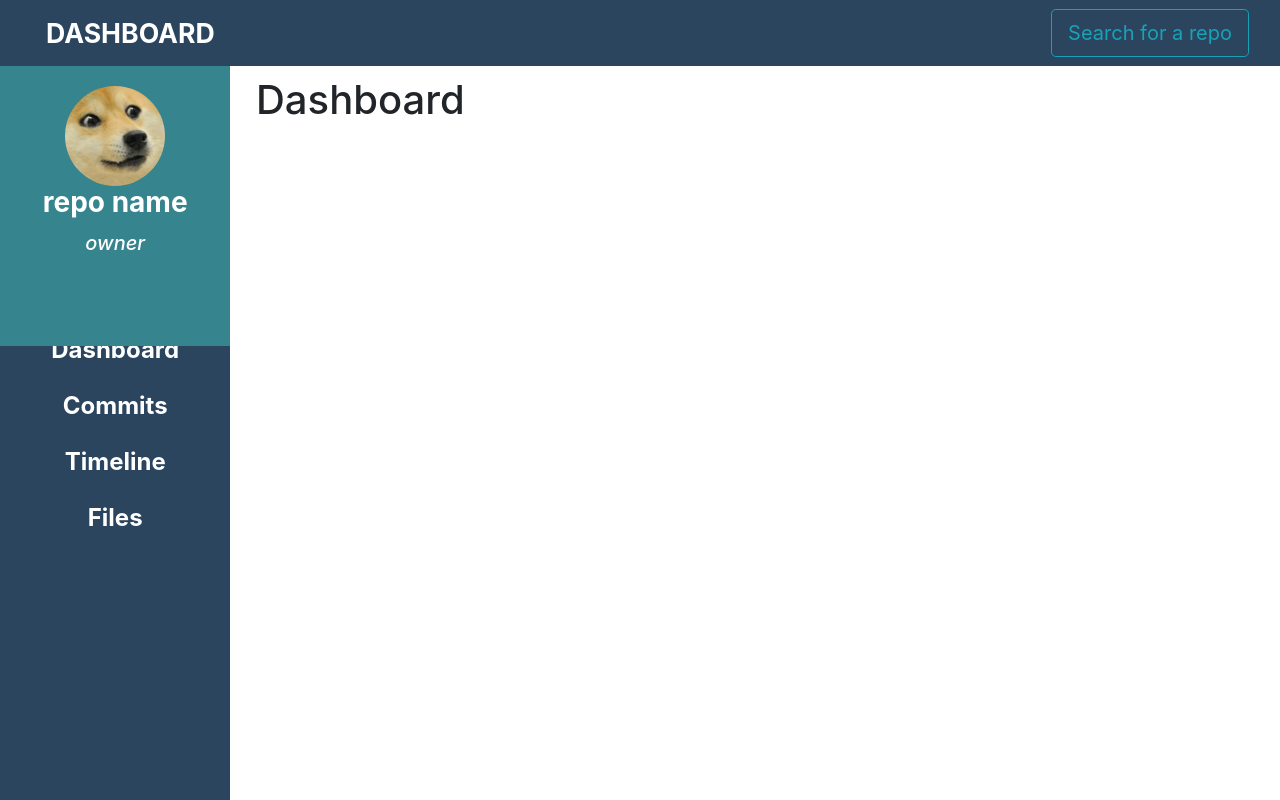
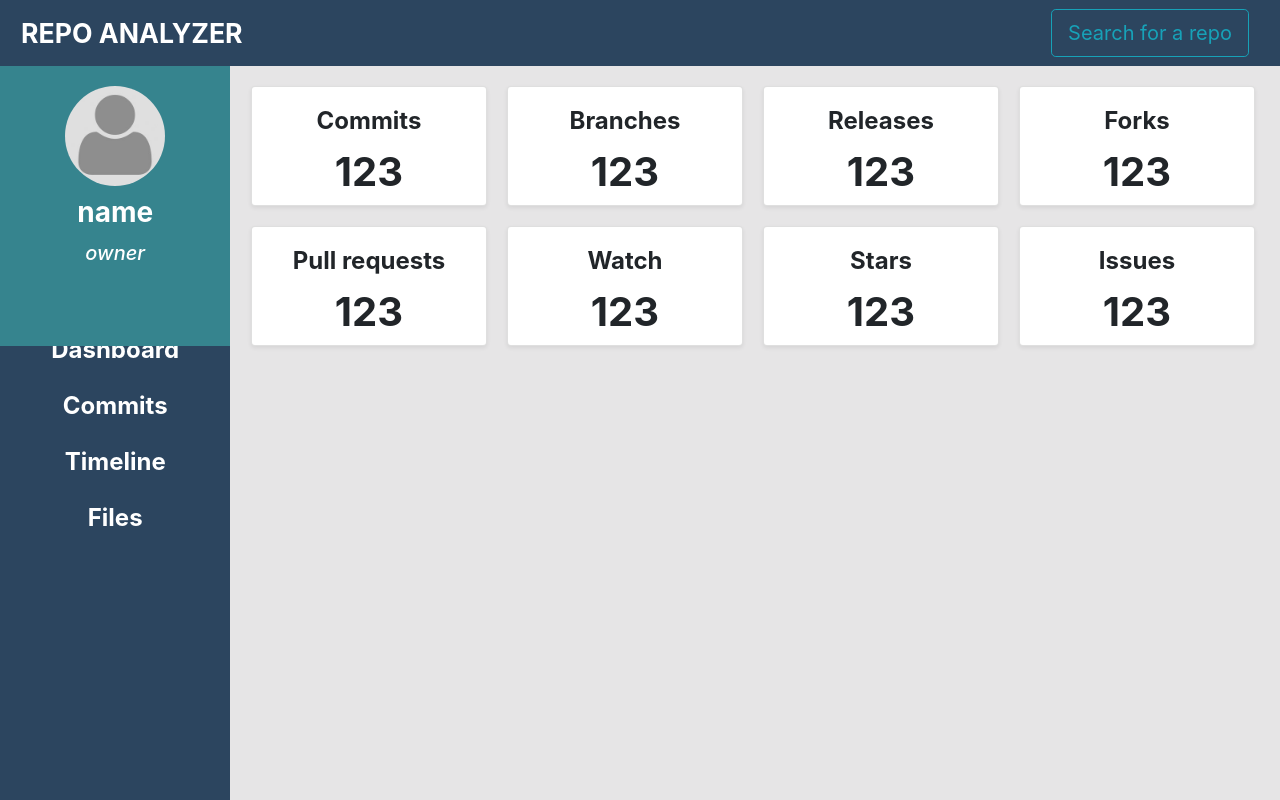
Before and after one commit to idea456/repo-analyzer, a React (Create React App) app: page /dashboard in a window 1280 px wide. Built offline with nearby package versions, Linux system fonts and the light colour scheme.

Commit message:
added dashboard functionality

```diff
--- a/src/App.css
+++ b/src/App.css
@@ -1,4 +1,4 @@
-body {
+html {
   background-color: #e6e5e6;
 }
 
@@ -9,7 +9,7 @@ body {
 .navbar strong {
   font-size: 20pt;
   color: white;
-  margin-left: 30px;
+  margin-left: 5px;
 }
 
 .navbar .navbar-links {
@@ -18,6 +18,7 @@ body {
 .wrapper {
   display: flex;
   position: relative;
+  background-color: #e6e5e6;
 }
 
 .sidebar-profile {
--- a/src/App.js
+++ b/src/App.js
@@ -2,15 +2,56 @@ import React, { useState } from "react";
 import "./App.css";
 import { BrowserRouter as Router, Route, Switch, Link } from "react-router-dom";
 import { Navbar, Nav, Form, Button, Modal, Image } from "react-bootstrap";
+import axios from "axios";
 
-function App() {
-  const [show, setShow] = useState(false);
-  const handleShowModal = () => setShow(true);
-  const handleCloseModal = () => setShow(false);
+import Dashboard from "./pages/Dashboard";
 
+class App extends React.Component {
+  constructor() {
+    super();
+    this.state = {
+      owner: "owner",
+      name: "name",
+      image: "",
+      showModal: false,
+      loading: true
+    };
+    this.textOwner = React.createRef();
+    this.textName = React.createRef();
+
+    this.handleCloseModal = this.handleCloseModal.bind(this);
+    this.handleShowModal = this.handleShowModal.bind(this);
+    this.submitSearch = this.submitSearch.bind(this);
+  }
+
+  async submitSearch() {
+    const target = `https://api.github.com/users/${this.textOwner.current.value}/repos`;
+    const data = await axios.get(target);
+    this.setState({
+      owner: this.textOwner.current.value,
+      name: this.textName.current.value,
+      image: data.data[0].owner.avatar_url,
+      showModal: false,
+      loading: false
+    });
+  }
+
+  handleCloseModal() {
+    this.setState({ showModal: false });
+  }
+
+  handleShowModal() {
+    this.setState({ showModal: true });
+  }
+
+  componentDidCatch() {
+    alert("error!");
+  }
+
+  render() {
     return (
       <Router>
-      <Modal show={show} onHide={handleCloseModal}>
+        <Modal show={this.state.showModal} onHide={this.handleCloseModal}>
           <Modal.Header closeButton>
             <Modal.Title>Search for a repo</Modal.Title>
           </Modal.Header>
@@ -20,7 +61,7 @@ function App() {
               <Form.Group>
                 <Form.Label>Owner of repository</Form.Label>
                 <Form.Control
-                type="email"
+                  ref={this.textOwner}
                   placeholder="Enter owner of repository"
                 />
                 <Form.Text className="text-muted">
@@ -28,10 +69,10 @@ function App() {
                 </Form.Text>
               </Form.Group>
 
-            <Form.Group controlId="formBasicEmail">
+              <Form.Group>
                 <Form.Label>Name of repository</Form.Label>
                 <Form.Control
-                type="email"
+                  ref={this.textName}
                   placeholder="Enter name of repository"
                 />
                 <Form.Text className="text-muted">
@@ -42,28 +83,26 @@ function App() {
           </Modal.Body>
 
           <Modal.Footer>
-          <Button variant="secondary" onClick={handleCloseModal}>
+            <Button variant="secondary" onClick={this.handleCloseModal}>
               Cancel
             </Button>
-          <Button variant="primary">Search</Button>
+            <Button variant="primary" onClick={this.submitSearch}>
+              Search
+            </Button>
           </Modal.Footer>
         </Modal>
 
-      <Navbar className="navbar">
+        <Navbar className="navbar" sticky="top">
           <Navbar.Brand>
-          <strong>DASHBOARD</strong>
+            <strong>REPO ANALYZER</strong>
           </Navbar.Brand>
 
-        {/* <Nav className="mr-auto navbar-links">
-          <Nav.Link href="#home">Home</Nav.Link>
-          <Nav.Link href="#about">About</Nav.Link>
-        </Nav> */}
           <Button
             className="ml-auto"
             style={{ marginRight: 15 }}
             variant="outline-info"
             size="lg"
-          onClick={handleShowModal}
+            onClick={this.handleShowModal}
           >
             Search for a repo
           </Button>
@@ -75,14 +114,18 @@ function App() {
             <Image
               style={{ width: 100 }}
               resizeMode="contain"
-            src={require("./images/doge.jpeg")}
+              src={
+                this.state.image === ""
+                  ? require("./images/empty.jpg")
+                  : this.state.image
+              }
               roundedCircle
             />
-          <h3>
-            <strong>repo name</strong>
+            <h3 style={{ marginTop: 10 }}>
+              <strong>{this.state.name}</strong>
             </h3>
             <h4>
-            <i style={{ fontSize: 20 }}>owner</i>
+              <i style={{ fontSize: 20 }}>{this.state.owner}</i>
             </h4>
           </div>
 
@@ -114,7 +157,11 @@ function App() {
           <div className="main-content">
             <Switch>
               <Route path="/dashboard">
-              <h1>Dashboard</h1>
+                <Dashboard
+                  owner={this.state.owner}
+                  name={this.state.name}
+                  loading={false}
+                />
               </Route>
 
               <Route path="/commits">
@@ -134,5 +181,6 @@ function App() {
       </Router>
     );
   }
+}
 
 export default App;
--- /dev/null
+++ b/src/components/CardPiece.js
@@ -0,0 +1,37 @@
+import React from "react";
+import "../styles/Dashboard.css";
+
+import { Card } from "react-bootstrap";
+
+class CardPiece extends React.Component {
+  constructor(props) {
+    super(props);
+  }
+  render() {
+    return (
+      <Card
+        className="shadow-sm bg-white rounded"
+        style={{
+          textAlign: "center",
+          margin: 10,
+          height: 120
+        }}
+      >
+        <Card.Body>
+          <Card.Title>
+            <h4>
+              <strong>{this.props.title}</strong>
+            </h4>
+          </Card.Title>
+          <Card.Text>
+            <h1>
+              <strong>{this.props.text}</strong>
+            </h1>
+          </Card.Text>
+        </Card.Body>
+      </Card>
+    );
+  }
+}
+
+export default CardPiece;
--- a/src/pages/Dashboard.js
+++ b/src/pages/Dashboard.js
@@ -0,0 +1,59 @@
+import React from "react";
+import "../styles/Dashboard.css";
+
+import CardPiece from "../components/CardPiece";
+
+import ApolloClient, { gql } from "apollo-boost";
+import { CardDeck, Card, Spinner } from "react-bootstrap";
+
+class Dashboard extends React.Component {
+  constructor(props) {
+    super(props);
+  }
+
+  componentDidMount() {
+    // if (this.props.owner !== "" && this.props.name !== "") {
+    // }
+  }
+
+  render() {
+    return (
+      <React.Fragment>
+        {this.props.loading && (
+          <div
+            style={{
+              display: "flex",
+              justifyContent: "center",
+              alignItems: "center",
+              paddingTop: "30px",
+              flexDirection: "column"
+            }}
+          >
+            <Spinner animation="border" />
+            <br />
+            <h3>Loading data...</h3>
+          </div>
+        )}
+        {!this.props.loading && (
+          <div>
+            <CardDeck style={{ width: "100%" }}>
+              <CardPiece title="Commits" text="123" />
+              <CardPiece title="Branches" text="123" />
+              <CardPiece title="Releases" text="123" />
+              <CardPiece title="Forks" text="123" />
+            </CardDeck>
+
+            <CardDeck style={{ width: "100%" }}>
+              <CardPiece title="Pull requests" text="123" />
+              <CardPiece title="Watch" text="123" />
+              <CardPiece title="Stars" text="123" />
+              <CardPiece title="Issues" text="123" />
+            </CardDeck>
+          </div>
+        )}
+      </React.Fragment>
+    );
+  }
+}
+
+export default Dashboard;
--- /dev/null
+++ b/src/store/types/dashboard.js
@@ -0,0 +1 @@
+export const CHANGE_LOADING = "CHANGE_LOADING";
--- /dev/null
+++ b/src/styles/Dashboard.css
@@ -0,0 +1,3 @@
+body {
+  background-color: #cc00cc;
+}
```
Also changed, not shown: package.json (+6 -2 lines), src/store/reducers/dashboard.js (added, +7 -0 lines), src/images/empty.jpg (added), 1 other file (tests, documents, lock files or other folders). Lines whose indentation alone changed are shown as unchanged.
